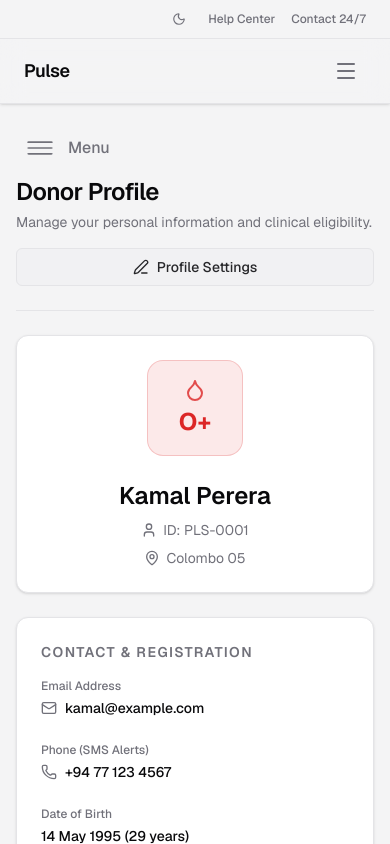
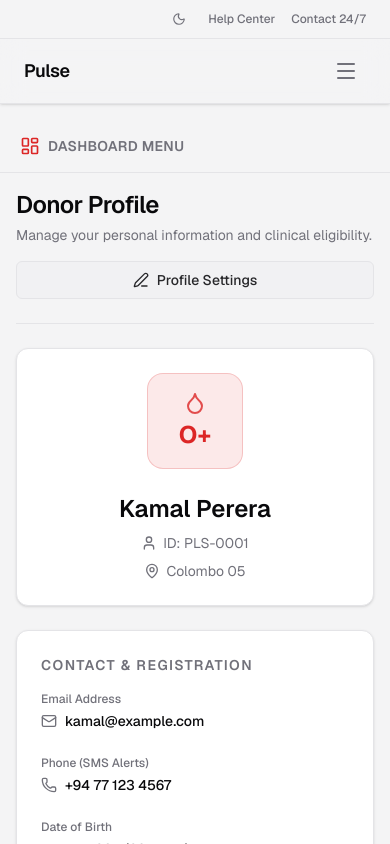
Before and after one commit to 43UniProjects/pulse, a Next.js app: page /donor/profile in a window 390 px wide. Shown: the top 844 px of the page. Built offline with nearby package versions, Linux system fonts and the light colour scheme.

Commit message:
feat: finalise fix for nagigation heirarcy confliect

```diff
--- a/app/(auth)/register/data.ts
+++ b/app/(auth)/register/data.ts
@@ -26,9 +26,9 @@ export interface HospitalProfile {
 const MOCK_DONORS: DonorProfile[] = [];
 const MOCK_HOSPITALS: HospitalProfile[] = [];
 
-// eslint-disable-next-line @typescript-eslint/no-explicit-any
 export async function createAccount(
   role: AccountRole,
+  // eslint-disable-next-line @typescript-eslint/no-explicit-any
   data: any,
 ): Promise<void> {
   // Simulate network/database latency
--- a/app/(users)/admin/layout.tsx
+++ b/app/(users)/admin/layout.tsx
@@ -1,11 +1,5 @@
-'use client';
-
-import { useState, useEffect } from 'react';
-import { usePathname } from 'next/navigation';
 import Header from '@/components/Header';
 import DashboardSidebar from '@/components/users/dashboard-sidebar';
-import { Menu } from 'lucide-react';
-import { Sheet, SheetContent, SheetTrigger } from '@/components/ui/sheet';
 
 const ADMIN_LINKS = [
   { name: 'Dashboard', href: '/admin/dashboard' },
@@ -18,60 +12,15 @@ export default function AdminLayout({
 }: {
   children: React.ReactNode;
 }) {
-  const [isOpen, setIsOpen] = useState(false);
-  const pathname = usePathname();
-
-  // Close the side bar when changing the url
-  useEffect(() => {
-    // eslint-disable-next-line
-    setIsOpen(false);
-  }, [pathname]);
-
   return (
     <div className="min-h-screen flex flex-col bg-background font-sans">
       <Header />
-
       <div className="flex-1 flex flex-col md:flex-row w-full">
-        {/* Mobile Hamburger Menu */}
-        <div className="px-6 pt-6 pb-2 md:hidden">
-          <Sheet open={isOpen} onOpenChange={setIsOpen}>
-            <SheetTrigger
-              render={
-                <button
-                  type="button"
-                  aria-label="Toggle dashboard menu"
-                  className="p-2 -ml-3 rounded-md text-muted-foreground hover:text-foreground hover:bg-secondary transition-colors focus:outline-none focus-visible:ring-2 focus-visible:ring-ring inline-flex items-center gap-2"
-                />
-              }
-            >
-              <Menu className="w-10 h-5" style={{ transform: 'scaleX(1.7)' }} />
-              <span className="text-base font-medium">Menu</span>
-            </SheetTrigger>
-            <SheetContent
-              side="left"
-              className="p-0 !w-64 gap-0 border-r-0 !top-[94px] !bottom-0 !h-[calc(100dvh-94px)]"
-              overlayClassName="!top-[94px]"
-            >
-              <DashboardSidebar
-                roleLabel="System Administrator"
-                userName="Admin User"
-                links={ADMIN_LINKS}
-              />
-            </SheetContent>
-          </Sheet>
-        </div>
-
-        {/* Desktop Fixed Sidebar */}
-        <div className="hidden md:block shrink-0 w-64">
-          <div className="fixed left-0 top-[94px] bottom-0 w-64 border-r border-border bg-background overflow-y-auto overflow-x-hidden">
-            <DashboardSidebar
-              roleLabel="System Administrator"
-              userName="Admin User"
-              links={ADMIN_LINKS}
-            />
-          </div>
-        </div>
-
+        <DashboardSidebar
+          roleLabel="System Administrator"
+          userName="Admin User"
+          links={ADMIN_LINKS}
+        />
         <main className="flex-1 bg-background px-4 pb-4 md:p-8 lg:px-12 w-full">
           {children}
         </main>
--- a/app/(users)/donor/layout.tsx
+++ b/app/(users)/donor/layout.tsx
@@ -1,17 +1,10 @@
-'use client';
-
-import { useState, useEffect } from 'react';
-import { usePathname } from 'next/navigation';
 import Header from '@/components/Header';
 import DashboardSidebar from '@/components/users/dashboard-sidebar';
-import { Menu } from 'lucide-react';
-import { Sheet, SheetContent, SheetTrigger } from '@/components/ui/sheet';
 
 const DONOR_LINKS = [
   { name: 'Dashboard', href: '/donor/dashboard' },
-  { name: 'Donation History', href: '/donor/history' },
-  { name: 'Active Requests', href: '/donor/requests' },
-  { name: 'Health Profile', href: '/donor/profile' },
+  { name: 'Donation Requests', href: '/donor/requests' },
+  { name: 'Profile', href: '/donor/profile' },
 ];
 
 export default function DonorLayout({
@@ -19,60 +12,15 @@ export default function DonorLayout({
 }: {
   children: React.ReactNode;
 }) {
-  const [isOpen, setIsOpen] = useState(false);
-  const pathname = usePathname();
-
-  // Close the side bar when changing the url
-  useEffect(() => {
-    // eslint-disable-next-line
-    setIsOpen(false);
-  }, [pathname]);
-
   return (
     <div className="min-h-screen flex flex-col bg-background font-sans">
       <Header />
-
       <div className="flex-1 flex flex-col md:flex-row w-full">
-        {/* Mobile Hamburger Menu */}
-        <div className="px-6 pt-6 pb-2 md:hidden">
-          <Sheet open={isOpen} onOpenChange={setIsOpen}>
-            <SheetTrigger
-              render={
-                <button
-                  type="button"
-                  aria-label="Toggle dashboard menu"
-                  className="p-2 -ml-3 rounded-md text-muted-foreground hover:text-foreground hover:bg-secondary transition-colors focus:outline-none focus-visible:ring-2 focus-visible:ring-ring inline-flex items-center gap-2"
-                />
-              }
-            >
-              <Menu className="w-10 h-5" style={{ transform: 'scaleX(1.7)' }} />
-              <span className="text-base font-medium">Menu</span>
-            </SheetTrigger>
-            <SheetContent
-              side="left"
-              className="p-0 !w-64 gap-0 border-r-0 !top-[94px] !bottom-0 !h-[calc(100dvh-94px)]"
-              overlayClassName="!top-[94px]"
-            >
-              <DashboardSidebar
-                roleLabel="Registered Donor"
-                userName="Kamal Perera"
-                links={DONOR_LINKS}
-              />
-            </SheetContent>
-          </Sheet>
-        </div>
-
-        {/* Desktop Fixed Sidebar */}
-        <div className="hidden md:block shrink-0 w-64">
-          <div className="fixed left-0 top-[94px] bottom-0 w-64 border-r border-border bg-background overflow-y-auto overflow-x-hidden">
-            <DashboardSidebar
-              roleLabel="Registered Donor"
-              userName="Kamal Perera"
-              links={DONOR_LINKS}
-            />
-          </div>
-        </div>
-
+        <DashboardSidebar
+          roleLabel="Registered Donor"
+          userName="Kamal Perera"
+          links={DONOR_LINKS}
+        />
         <main className="flex-1 bg-background px-4 pb-4 md:p-8 lg:px-12 w-full">
           {children}
         </main>
--- a/app/(users)/hospital/layout.tsx
+++ b/app/(users)/hospital/layout.tsx
@@ -1,11 +1,5 @@
-'use client';
-
-import { useState, useEffect } from 'react';
-import { usePathname } from 'next/navigation';
 import Header from '@/components/Header';
 import DashboardSidebar from '@/components/users/dashboard-sidebar';
-import { Menu } from 'lucide-react';
-import { Sheet, SheetContent, SheetTrigger } from '@/components/ui/sheet';
 
 const HOSPITAL_LINKS = [
   { name: 'Dashboard', href: '/hospital/dashboard' },
@@ -18,60 +12,15 @@ export default function HospitalLayout({
 }: {
   children: React.ReactNode;
 }) {
-  const [isOpen, setIsOpen] = useState(false);
-  const pathname = usePathname();
-
-  // Close the side bar when changing the url
-  useEffect(() => {
-    // eslint-disable-next-line
-    setIsOpen(false);
-  }, [pathname]);
-
   return (
     <div className="min-h-screen flex flex-col bg-background font-sans">
       <Header />
-
       <div className="flex-1 flex flex-col md:flex-row w-full">
-        {/* Mobile Hamburger Menu */}
-        <div className="px-6 pt-6 pb-2 md:hidden">
-          <Sheet open={isOpen} onOpenChange={setIsOpen}>
-            <SheetTrigger
-              render={
-                <button
-                  type="button"
-                  aria-label="Toggle dashboard menu"
-                  className="p-2 -ml-3 rounded-md text-muted-foreground hover:text-foreground hover:bg-secondary transition-colors focus:outline-none focus-visible:ring-2 focus-visible:ring-ring inline-flex items-center gap-2"
-                />
-              }
-            >
-              <Menu className="w-10 h-5" style={{ transform: 'scaleX(1.7)' }} />
-              <span className="text-base font-medium">Menu</span>
-            </SheetTrigger>
-            <SheetContent
-              side="left"
-              className="p-0 !w-64 gap-0 border-r-0 !top-[94px] !bottom-0 !h-[calc(100dvh-94px)]"
-              overlayClassName="!top-[94px]"
-            >
-              <DashboardSidebar
-                roleLabel="Clinical Facility"
-                userName="Nawaloka Hospital"
-                links={HOSPITAL_LINKS}
-              />
-            </SheetContent>
-          </Sheet>
-        </div>
-
-        {/* Desktop Fixed Sidebar */}
-        <div className="hidden md:block shrink-0 w-64">
-          <div className="fixed left-0 top-[94px] bottom-0 w-64 border-r border-border bg-background overflow-y-auto overflow-x-hidden">
-            <DashboardSidebar
-              roleLabel="Clinical Facility"
-              userName="Nawaloka Hospital"
-              links={HOSPITAL_LINKS}
-            />
-          </div>
-        </div>
-
+        <DashboardSidebar
+          roleLabel="Clinical Facility"
+          userName="Nawaloka Hospital"
+          links={HOSPITAL_LINKS}
+        />
         <main className="flex-1 bg-background px-4 pb-4 md:p-8 lg:px-12 w-full">
           {children}
         </main>
--- a/components/users/dashboard-sidebar.tsx
+++ b/components/users/dashboard-sidebar.tsx
@@ -1,6 +1,6 @@
 'use client';
 
-import { useState } from 'react';
+import { useState, useEffect } from 'react';
 import Link from 'next/link';
 import { usePathname } from 'next/navigation';
 import { LogOut, LayoutDashboard } from 'lucide-react';
@@ -12,6 +12,7 @@ type NavLink = {
   matchPath?: string;
 };
 
+// Interface defined here so both components can access it
 interface SidebarProps {
   roleLabel: string;
   userName: string;
@@ -28,14 +29,12 @@ function SidebarContent({
 
   return (
     <aside className="w-64 bg-card border-r border-border flex flex-col shrink-0 h-full">
-      {/* Role Indicator */}
       <div className="px-5 py-4 border-b border-border">
         <span className="text-xs font-sans font-semibold text-muted-foreground uppercase tracking-wider">
           {roleLabel}
         </span>
       </div>
 
-      {/* Navigation */}
       <nav className="flex-1 p-3 flex flex-col gap-1 overflow-y-auto">
         {links.map((link) => {
           const isActive = link.matchPath
@@ -59,7 +58,6 @@ function SidebarContent({
         })}
       </nav>
 
-      {/* User Footer */}
       <div className="p-4 border-t border-border bg-background">
         <div className="text-xs font-mono text-muted-foreground mb-1 uppercase tracking-widest">
           Logged in as
@@ -81,32 +79,39 @@ function SidebarContent({
 }
 
 export default function DashboardSidebar(props: SidebarProps) {
-  const [isMobileMenuOpen, setIsMobileMenuOpen] = useState(false);
+  const [isOpen, setIsOpen] = useState(false);
+  const pathname = usePathname();
+
+  useEffect(() => {
+    // eslint-disable-next-line react-hooks/set-state-in-effect
+    setIsOpen(false);
+  }, [pathname]);
 
   return (
     <>
-      <div className="px-4 pt-4 pb-2 md:hidden w-full">
-        <Sheet open={isMobileMenuOpen} onOpenChange={setIsMobileMenuOpen}>
-          <SheetTrigger className="flex items-center gap-2 p-2 -ml-2 rounded-md text-muted-foreground hover:text-foreground hover:bg-secondary transition-colors focus:outline-none focus-visible:ring-2 focus-visible:ring-ring">
-            <LayoutDashboard className="w-5 h-5" />
-            <span className="text-base font-medium">Dashboard Menu</span>
+      {/* Mobile Secondary Menu */}
+      <div className="px-6 pt-6 pb-2 md:hidden w-full border-b border-border mb-4">
+        <Sheet open={isOpen} onOpenChange={setIsOpen}>
+          <SheetTrigger
+            aria-label="Toggle dashboard menu"
+            className="p-2 -ml-3 rounded-md text-muted-foreground hover:text-foreground hover:bg-secondary transition-colors focus:outline-none focus-visible:ring-2 focus-visible:ring-ring inline-flex items-center gap-2"
+          >
+            <LayoutDashboard className="w-5 h-5 text-primary" />
+            <span className="text-sm font-semibold tracking-wide uppercase">
+              Dashboard Menu
+            </span>
           </SheetTrigger>
-
           <SheetContent
             side="left"
-            className="p-0 w-fit max-w-none! border-none top-23.5! bottom-0! h-[calc(100dvh-94px)]! [&>button]:hidden bg-transparent shadow-none"
+            className="p-0 w-64! gap-0 border-r-0 top-23.5! bottom-0! h-[calc(100dvh-94px)]!"
+            overlayClassName="!top-23.5"
           >
-            <div className="h-full w-fit bg-inherit">
-              <SidebarContent
-                {...props}
-                onNavigate={() => setIsMobileMenuOpen(false)}
-              />
-            </div>
+            <SidebarContent {...props} onNavigate={() => setIsOpen(false)} />
           </SheetContent>
         </Sheet>
       </div>
 
-      {/* DESKTOP VIEW: Fixed Sidebar */}
+      {/* Desktop Fixed Sidebar */}
       <div className="hidden md:block shrink-0 w-64">
         <div className="fixed left-0 top-23.5 bottom-0 w-64 border-r border-border bg-background overflow-y-auto overflow-x-hidden">
           <SidebarContent {...props} />
```
